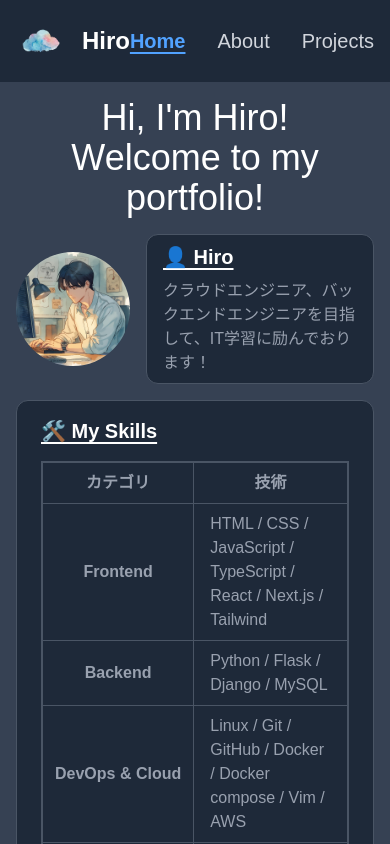
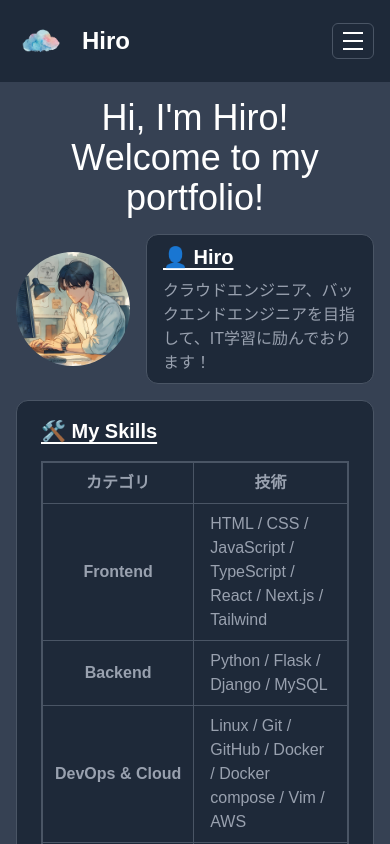
Before and after one commit to hiro-53-RareTECH/Portfolio, a Next.js app: page / in a window 390 px wide. Shown: the top 844 px of the page. Built offline with nearby package versions, Linux system fonts and the light colour scheme.

Commit message:
Headerのレスポンシブデザイン対応、ハンバーガーメニュー追加

```diff
--- a/app/components/Header.tsx
+++ b/app/components/Header.tsx
@@ -1,9 +1,16 @@
 "use client";
+import { label } from "framer-motion/client";
 import { link } from "fs";
 import Image from "next/image";
 import Link from "next/link";
 import { usePathname } from "next/navigation";
-import React from "react";
+import React, { useState } from "react";
+
+const navItems = [
+  { href: "/", label: "Home" },
+  { href: "/about", label: "About" },
+  { href: "/projects", label: "Projects" },
+];
 
 export const Header = () => {
   const pathname = usePathname();
@@ -13,8 +20,12 @@ export const Header = () => {
       ? "text-blue-400 underline underline-offset-4 font-bold"
       : "text-gray-300 hover:text-blue-400";
 
+  const [isOpen, setIsOpen] = useState(false);
+  const closeMenu = () => setIsOpen(false);
+
   return (
     <header className="flex justify-between bg-gray-800 text-white p-4 items-center">
+      {/* ロゴ、名前 */}
       <Link href="/">
         <div className="flex space-x-4 items-center">
           <Image
@@ -27,17 +38,69 @@ export const Header = () => {
           <h1 className="text-2xl font-bold flex-1">Hiro</h1>
         </div>
       </Link>
-      <nav className="text-xl space-x-8">
-        <Link href="/" className={linkStyle("/")}>
-          Home
-        </Link>
-        <Link href="/about" className={linkStyle("/about")}>
-          About
-        </Link>
-        <Link href="/projects" className={linkStyle("/projects")}>
-          Projects
-        </Link>
+      {/* ヘッダーナビ */}
+      <nav className="hidden md:flex text-xl space-x-8 px-4">
+        {navItems.map((item) => (
+          <Link
+            key={item.href}
+            href={item.href}
+            className={linkStyle(`${item.href}`)}
+          >
+            {item.label}
+          </Link>
+        ))}
       </nav>
+      {/* スマホサイズのハンバーガー（md未満で表示） */}
+      <button
+        type="button"
+        className="md:hidden inline-flex flex-col justify-center gap-1.5 rounded-md border border-gray-600 px-2.5 py-2 hover:bg-gray-800 transition"
+        aria-label="メニューを開く"
+        onClick={() => setIsOpen(true)}
+      >
+        <span className="h-0.5 w-5 bg-white"></span>
+        <span className="h-0.5 w-5 bg-white"></span>
+        <span className="h-0.5 w-5 bg-white"></span>
+      </button>
+      {/* モーダルメニュー（スマホ用） */}
+      {isOpen && (
+        <div
+          className="fixed inset-0 z-50 flex justify-end bg-black/60"
+          onClick={closeMenu}
+        >
+          {/* メニュー本体（クリックが閉じイベントに伝播しないようにする） */}
+          <div
+            className="h-full w-3/4 max-w-xs bg-gray-900 border-l border-gray-700 p-6 flex flex-col gap-6"
+            onClick={(e) => e.stopPropagation()}
+          >
+            {/* ヘッダー部（タイトル＋閉じるボタン） */}
+            <div className="flex items-center justify-between">
+              <span className="text-base font-semibold">Menu</span>
+              <button
+                type="button"
+                className="text-sm px-2 py-1 rounded border border-gray-600 hover:bg-gray-800 transition"
+                onClick={closeMenu}
+                aria-label="メニューを閉じる"
+              >
+                ✕
+              </button>
+            </div>
+
+            {/* メニューリスト */}
+            <nav className="flex flex-col gap-4 text-base">
+              {navItems.map((item) => (
+                <Link
+                  key={item.href}
+                  href={item.href}
+                  className="py-1 border-b border-gray-700/60 last:border-b-0 hover:text-blue-400 transition-colors"
+                  onClick={closeMenu} // 遷移時に閉じる
+                >
+                  {item.label}
+                </Link>
+              ))}
+            </nav>
+          </div>
+        </div>
+      )}
     </header>
   );
 };
```
